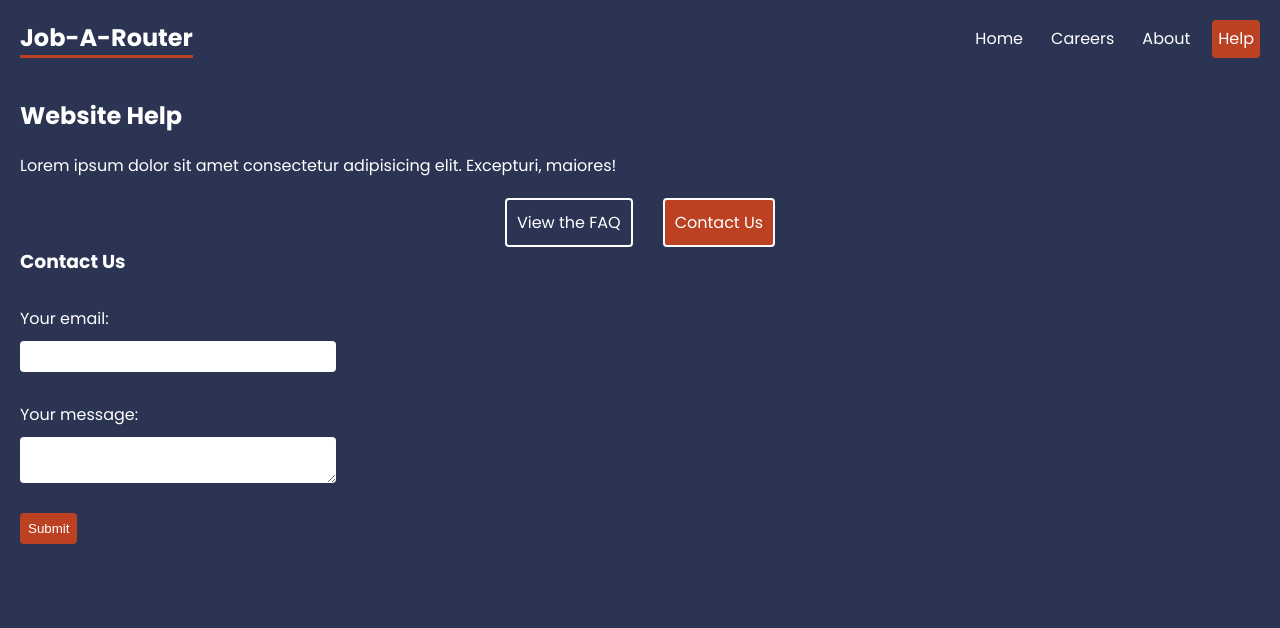
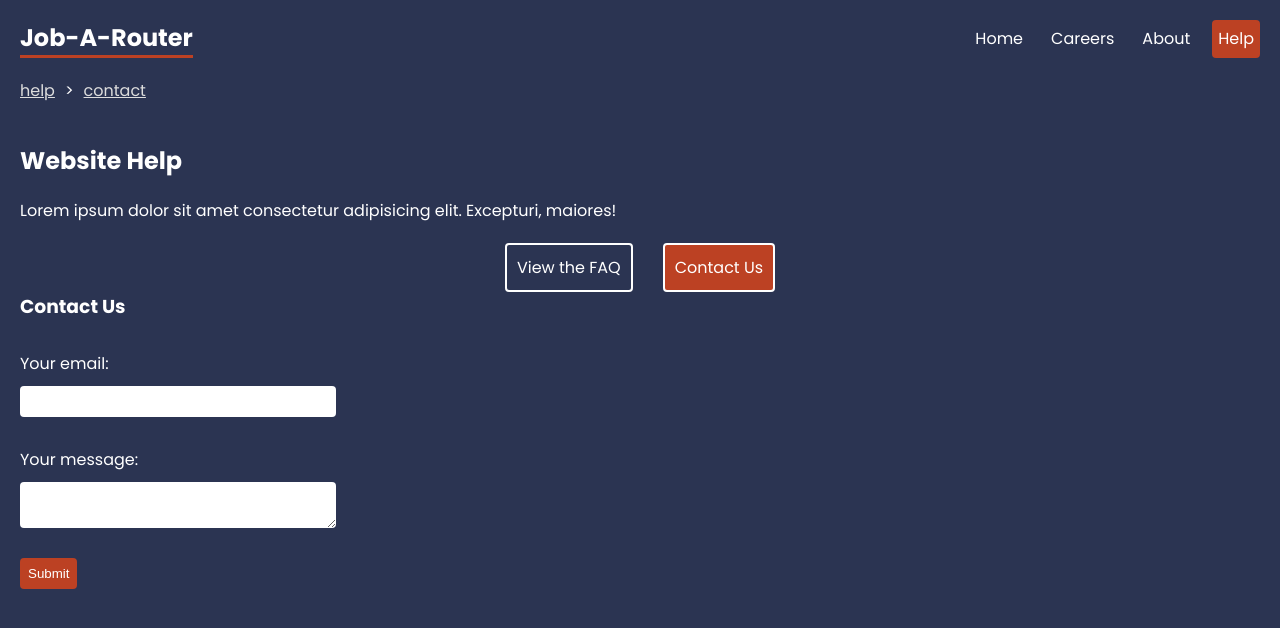
Before and after one commit to AmanUpadhyay8/job-a-router, a React (Create React App) app: page /help/contact in a window 1280 px wide. Shown: the top 628 px of the page. Built offline with nearby package versions, Linux system fonts and the light colour scheme.

Commit message:
added breadcrumbs

```diff
--- a/src/App.js
+++ b/src/App.js
@@ -11,7 +11,7 @@ import {
 import { Home } from "./Pages/Home";
 import { About } from "./Pages/About";
 import  Faq  from "./Pages/help/Faq";
-import  Contact  from "./Pages/help/Contact";
+import  Contact, { contactAction }  from "./Pages/help/Contact";
 import Careers , { careersLoader } from "./Pages/careers/Careers";
 import CareersDetails, { careerDetailLoader } from "./Pages/careers/CareersDetails";
 import CareerError from "./Pages/careers/CareerError";
@@ -32,7 +32,7 @@ const router = createBrowserRouter(
 
         <Route path="help" element={<HelpLayout />}>
           <Route path="faq" element={<Faq />} />
-          <Route path="contact" element={<Contact />}/>
+          <Route path="contact" element={<Contact />} action={contactAction}/>
         </Route>
 
         <Route path="careers" element={<CareersLayout/>} errorElement = {<CareerError />} >
--- a/src/Layout/RootLayout.js
+++ b/src/Layout/RootLayout.js
@@ -1,4 +1,5 @@
 import { NavLink, Outlet } from "react-router-dom";
+import Breadcrumbs from "../components/Breadcrumbs";
 
 export default function RootLayout () {
   return (
@@ -11,6 +12,7 @@ export default function RootLayout () {
                 <NavLink to="/about">About</NavLink>
                 <NavLink to="/help">Help</NavLink>
             </nav>
+            <Breadcrumbs />
         </header>
 
         <main>
--- a/src/Pages/help/Contact.js
+++ b/src/Pages/help/Contact.js
@@ -1,8 +1,13 @@
+import { Form, redirect, useActionData } from "react-router-dom";
+
 export default function Contact() {
+
+  const data = useActionData();
+
     return (
       <div className="contact">
         <h3>Contact Us</h3>
-        <form>
+        <Form method="post" action="/help/contact">
           <label>
             <span>Your email:</span>
             <input type="email" name="email" required />
@@ -12,7 +17,32 @@ export default function Contact() {
             <textarea name="message" required></textarea>
           </label>
           <button>Submit</button>
-        </form>
+          {data && data.error && <p>{data.error}</p>}
+        </Form>
       </div>
     )
   }
+
+
+  export const contactAction = async  ({request}) => {
+
+    console.log(request)
+
+    const data = await request.formData();
+
+    const submission = {
+      email : data.get('email'),
+      message : data.get('message')
+    }
+
+    console.log(submission);
+
+    // send post request
+    if (submission.message.length < 10){
+      return {error:'Message must be over 10 chars long'}
+    }
+
+    // redirect the user
+    return redirect('/help')
+
+  }
--- /dev/null
+++ b/src/components/Breadcrumbs.js
@@ -0,0 +1,29 @@
+import { Link, useLocation } from "react-router-dom"
+
+
+export default function Breadcrumbs() {
+
+    const location = useLocation();
+
+    let currentLink = '';
+
+    const crumbs = location.pathname.split('/')
+        .filter(crumb => crumb !== '')
+        .map( crumb => {
+            currentLink += `/${crumb}`
+
+            return (
+                <div className="crumb" key={crumb}>
+                    <Link to={currentLink}>{crumb}</Link>
+                </div>
+            );
+        });
+
+
+
+  return (
+    <div className="breadcrumbs">
+        {crumbs}
+    </div>
+  )
+}
--- a/src/index.css
+++ b/src/index.css
@@ -145,3 +145,21 @@ form label span {
 
 
 /* breadcrumbs */
+.breadcrumbs {
+  max-width: auto;
+  margin: 20px auto;
+}
+.breadcrumbs > *{
+  display: inline-block;
+  margin-right: 10px;
+}
+.breadcrumbs .crumb:after {
+  content: '>';
+  margin-left: 10px;
+}
+.breadcrumbs .crumb:last-child:after {
+  display: none;
+}
+.breadcrumbs .crumb a {
+  color: #ddd;
+}
```
